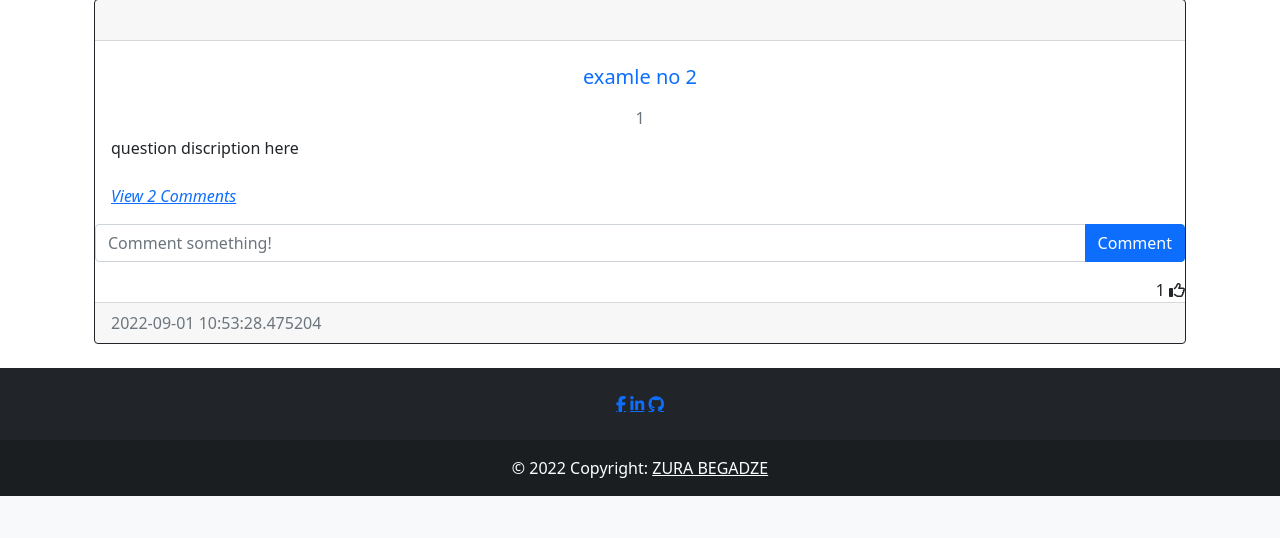
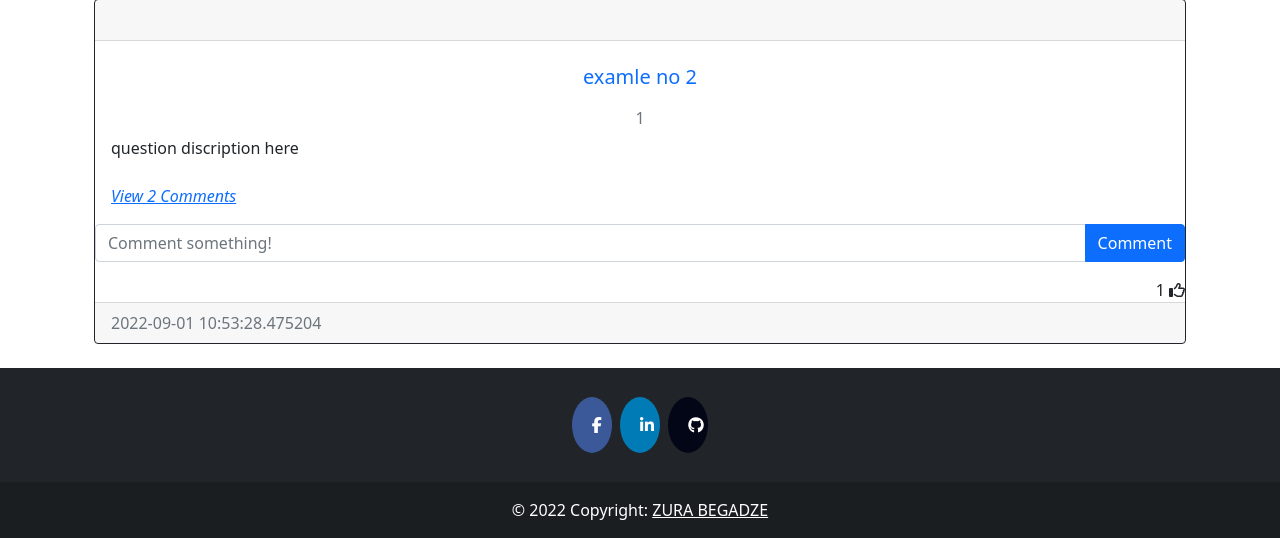
Before and after one commit to papitokarlo/GeorgiaFlow, a Flask app: page / in a window 1280 px wide. Shown: the part 987-1525 px from the top of the page. Before the commit the page ends 1483 px from the top, so only its background shows below. Run offline with Flask 2, Linux system fonts and the light colour scheme; some libraries are stand-ins or nearby versions.

Commit message:
social media

```diff
--- a/static/css/index.css
+++ b/static/css/index.css
@@ -57,3 +57,33 @@
   .example::-webkit-scrollbar {
     display: none;
   }
+
+  .fa {
+    padding: 20px;
+    font-size: 30px;
+    width: 30px;
+    text-align: center;
+    text-decoration: none;
+    margin: 5px 2px;
+    border-radius: 50%;
+  }
+
+  .fa:hover {
+      opacity: 0.7;
+  }
+
+  .fa-facebook {
+    background: #3B5998;
+    color: white;
+  }
+
+
+  .fa-linkedin {
+    background: #007bb5;
+    color: white;
+  }
+
+  .fa-github {
+    background: #030617;
+    color: white;
+  }
--- a/templates/base.html
+++ b/templates/base.html
@@ -7,6 +7,7 @@
 
         <link rel="stylesheet" href="{{ url_for('static', filename='css/index.css')}}"></link>
         <link rel = "icon" href="{{ url_for('static', filename='images/icon.png')}}" type = "image/x-icon"/>
+        <link rel="stylesheet" href="https://cdnjs.cloudflare.com/ajax/libs/font-awesome/4.7.0/css/font-awesome.min.css"/>
         <link rel="stylesheet" href="https://cdn.jsdelivr.net/npm/bootstrap@5.2.0/dist/css/bootstrap.min.css" integrity="sha384-gH2yIJqKdNHPEq0n4Mqa/HGKIhSkIHeL5AyhkYV8i59U5AR6csBvApHHNl/vI1Bx" crossorigin="anonymous"/>
         <link rel="stylesheet" href="https://cdn.jsdelivr.net/npm/bootstrap@4.6.2/dist/css/bootstrap.min.css" integrity="sha384-xOolHFLEh07PJGoPkLv1IbcEPTNtaed2xpHsD9ESMhqIYd0nLMwNLD69Npy4HI+N" crossorigin="anonymous"/>
         <link rel="stylesheet" href="https://cdn.jsdelivr.net/npm/bootstrap@4.1.3/dist/css/bootstrap.min.css" integrity="sha384-MCw98/SFnGE8fJT3GXwEOngsV7Zt27NXFoaoApmYm81iuXoPkFOJwJ8ERdknLPMO" crossorigin="anonymous"/>
```
